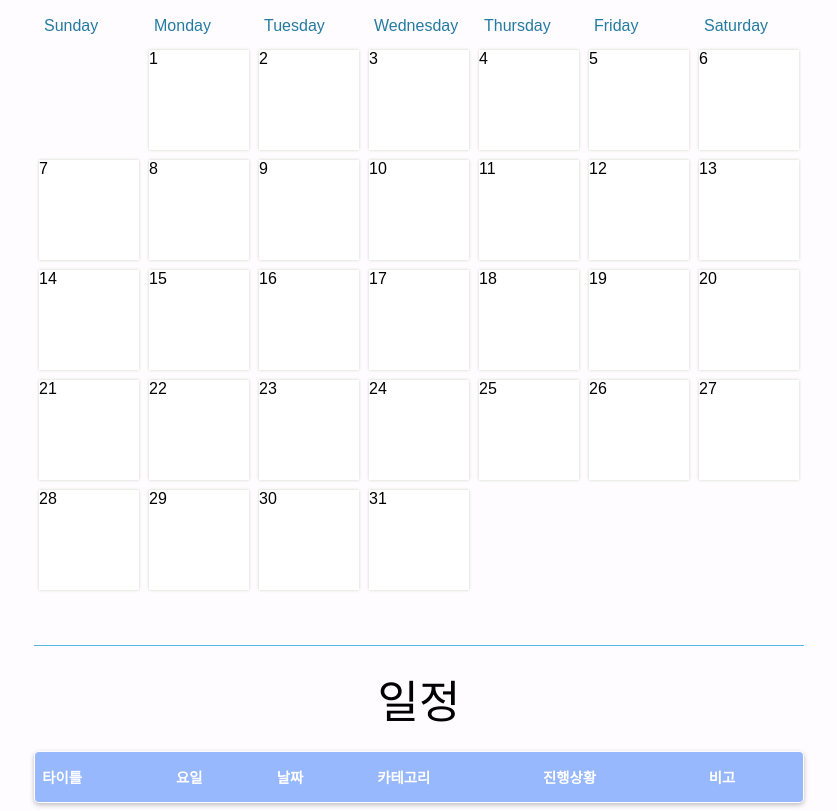
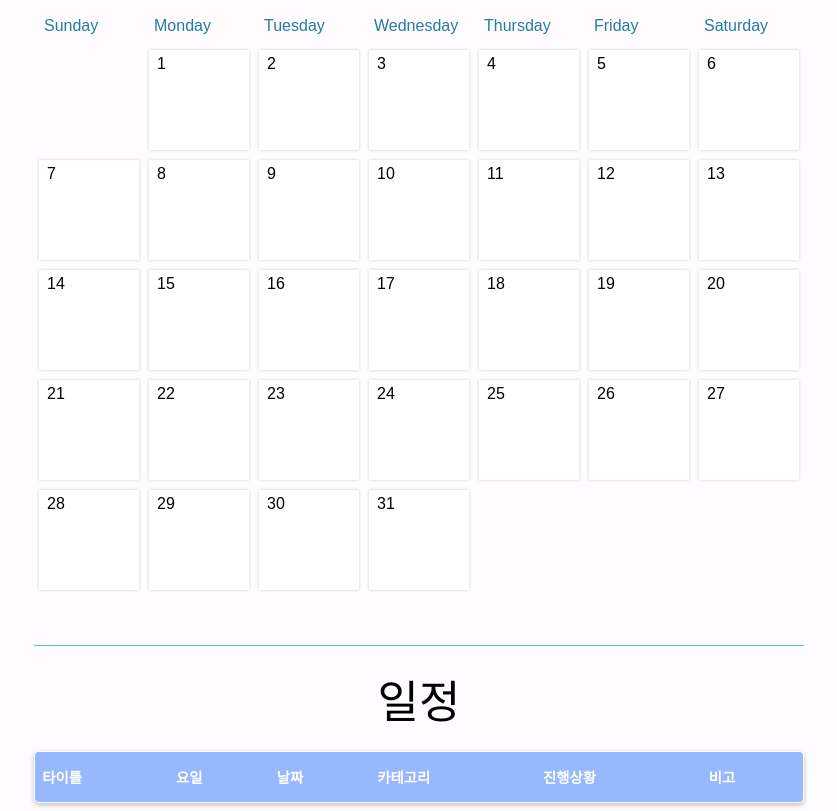
Before and after one commit to LeeYongSu1/Schedule_Calendar, a plain HTML site: page Client/index.html in a window 1280 px wide. Both pictures are taken after a click on the button "Back". Shown: the part 95-906 px from the top of the page, without its empty margins (221-1058 px from the left). Drawn offline with nearby package versions, Linux system fonts and the light colour scheme; no server answers.

Commit message:
<sapn>day</sapn>

```diff
--- a/Client/script.js
+++ b/Client/script.js
@@ -217,11 +217,13 @@ function Init(){
     if (i > this.paddingDays) {
       //daySquare.innerText =  i - this.paddingDays;// 1~31
       const dayInnerFrame = document.createElement('div');
-      dayInnerFrame.innerText =  i - this.paddingDays;// 1~31
+      const dayInnerFrameNumber = document.createElement('span');
+      dayInnerFrameNumber.innerText =  i - this.paddingDays;// 1~31
       const daySquareInnerText = document.createElement('div');
       dayInnerFrame.classList.add('dayInnerFrame');
       daySquareInnerText.classList.add('daySquareInnerText');
       daySquare.appendChild(dayInnerFrame);
+      dayInnerFrame.appendChild(dayInnerFrameNumber);
       dayInnerFrame.appendChild(daySquareInnerText);
       // let eventForDay;
 
--- a/Client/style.css
+++ b/Client/style.css
@@ -68,6 +68,11 @@ button {
 }
 .day + #currentDay {
   background-color:#e8f4fa;
+}
+.day span {
+  padding-top: 5px;
+  padding-left: 8px;
+  display: block;
 }
 .dayInnerFrame {
   width: 100px;
```
